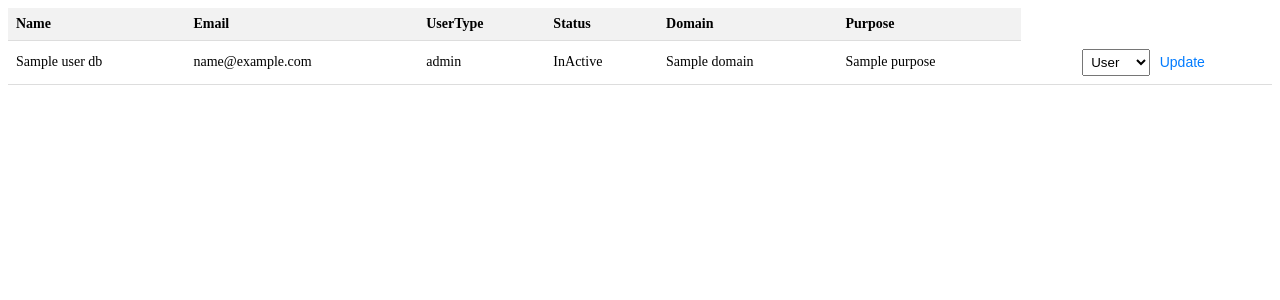
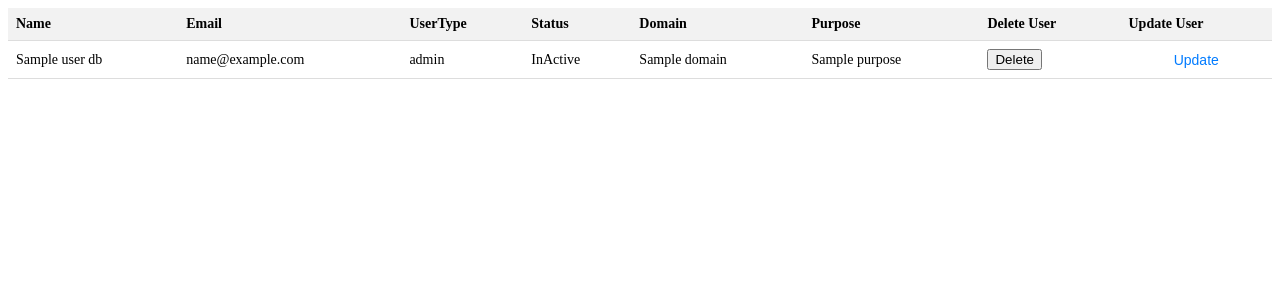
Before and after one commit to Vimal-Kumar-V/Decryption, a Flask app: page /user in a window 1280 px wide. Shown: the top 300 px of the page. Run offline with Flask 3, Linux system fonts and the light colour scheme; tables that the repository leaves empty hold one stand-in row (values such as "Sample post"); a database or web service that is not in the repository returns one stand-in record (values such as "Sample title").

Commit message:
:update and delete user is added

```diff
--- a/main.py
+++ b/main.py
@@ -3,7 +3,7 @@ import os
 from datetime import datetime
 from bson.objectid import ObjectId
 from flask import Flask, render_template, session, g, Response
-from flask import request
+from flask import request, redirect
 from gridfs import GridFS
 from pymongo import MongoClient
 from pymongo.errors import DuplicateKeyError
@@ -241,10 +241,29 @@ def get_report():
             'filename': decrypted_file_obj.filename,
             'upload_date': required_date_format.strftime("%d:%m:%Y"),
             'sender': file_sender_dict,
-            'receiver': g.user
+            'receiver': g.email,
+            'name': g.user
         })
         count += 1
     return render_template('reports.html', files=file_list)
+
+
+@app.route('/block-user/<email>')
+def block_user(email):
+    print(request.args, request.form, email, request.view_args)
+    db = get_db()
+    user_collection = db.get_collection("User").delete_one({"_id": email})
+    return redirect("/user")
+
+
+@app.route('/update-user/<email>')
+def update_user(email):
+    print(request.args, request.form, email, request.view_args)
+    db = get_db()
+    user_type = db.get_collection("User").find_one({"_id": email}).get("UserType")
+    update_value = "Admin" if user_type != "Admin" else "User"
+    user_collection = db.get_collection("User").update_one({"_id": email}, update={"$set":{"UserType": update_value}})
+    return redirect("/user")
 
 
 @app.before_request
@@ -252,6 +271,7 @@ def before_request():
     g.user = None
     if "User" in session:
         g.user = session["User"]
+        g.email = session["Email"]
 
 
 if __name__ == '__main__':
--- a/templates/reports.html
+++ b/templates/reports.html
@@ -39,6 +39,7 @@
 			<th>Date</th>
 			<th>Sender</th>
             <th>Receiver</th>
+			<th>Receiver Name</th>
 		</tr>
 		{% for file in files %}
 		<tr>
@@ -47,6 +48,8 @@
 			<td>{{ file.upload_date }}</td>
 			<td>{{ file.sender }}</td>
             <td>{{ file.receiver }} </td>
+			<td> {{ file.name }} </td>
+
 		</tr>
 		{% endfor %}
 	</table>
--- a/templates/send.html
+++ b/templates/send.html
@@ -37,7 +37,7 @@
         {% endfor %}
         </ul>
         </div>
-    <button formmethod="post" type="submit">Share files</button>
+    <button formmethod="post" type="submit">Send Files</button>
 </form>
 
 
--- a/templates/users.html
+++ b/templates/users.html
@@ -5,7 +5,6 @@
     <meta charset="UTF-8">
     <meta name="author" content="Boobalan">
     <meta name="description" content="This will give the user page for admin">
-    <meta http-equiv="content-security-policy" content="default-src 'self'">
     <link href="static/styles/user.css" rel="stylesheet"/>
 </head>
 <body>
@@ -18,6 +17,8 @@
         <th>Status</th>
         <th>Domain</th>
         <th>Purpose</th>
+        <th> Delete User</th>
+        <th> Update User</th>
     </tr>
     </thead>
     <tbody>
@@ -33,13 +34,19 @@
         {% endif %}
         <td>{{ user['Domain'] }}</td>
         <td>{{ user['Purpose'] }}</td>
+        <td> <div class='container'>
+            {% if user['Email'] != "balu@gmail.com" %}
+    <a href="/block-user/{{ user['Email'] }}">
+      <button class="btn btn-default" id="delete">Delete</button>
+    </a>
+        </td>
+        {% endif %}
         <td>
-            <select>
-                <option value="Admin">Admin</option>
-                <option value="User" selected>User</option>
-            </select>
-            <button>Update</button>
-        </td>
+            <a href="/update-user/{{ user['Email'] }}">
+      <button class="btn btn-default" id="update">Update</button>
+    </a>
+</div></td>
+
     </tr>
     {% endfor %}
     </tbody>
```
Also changed, not shown: static/scripts/admin.js (added, +16 -0 lines).
